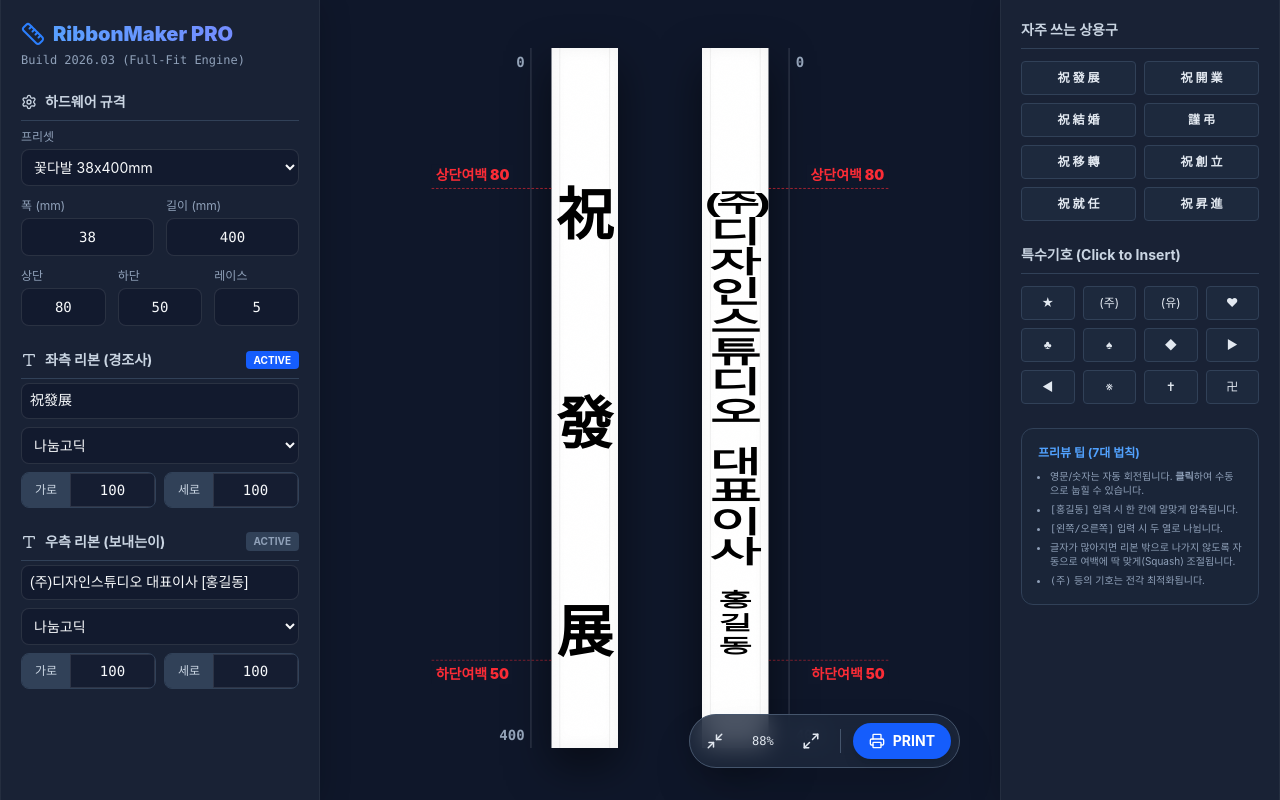
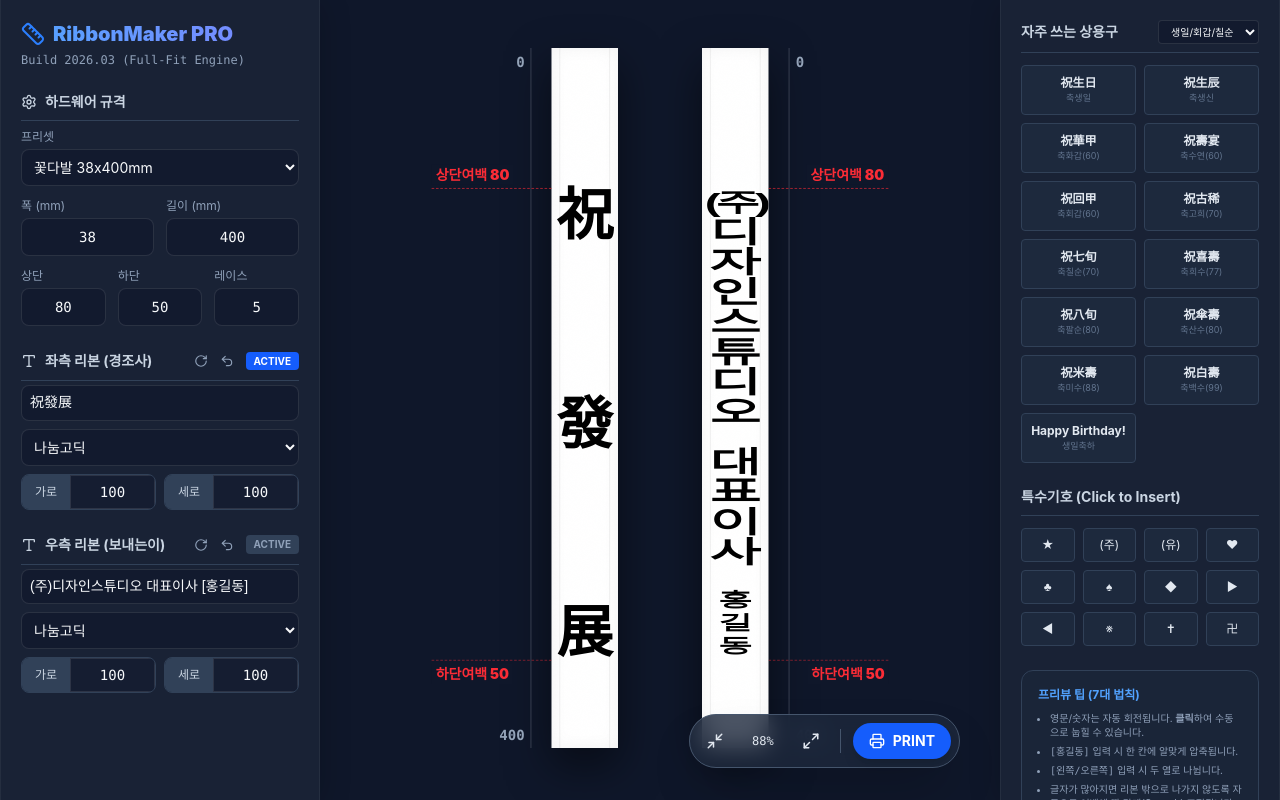
Before and after one commit to lilymagnc/ribbonprint, a React (Vite) app in the folder ribbon-web/: page / in a window 1280 px wide. Built offline with nearby package versions, Linux system fonts and the light colour scheme.

Commit message:
feat: Add categorized phrase presets, default vertical rotation for all chars, and Rotate All/Reset features

```diff
--- a/ribbon-web/src/App.tsx
+++ b/ribbon-web/src/App.tsx
@@ -5,7 +5,9 @@
   Ruler,
   Type,
   Maximize2,
-  Minimize2
+  Minimize2,
+  RotateCw,
+  Undo2
 } from 'lucide-react';
 import { clsx, type ClassValue } from 'clsx';
 import { twMerge } from 'tailwind-merge';
@@ -41,15 +43,118 @@
   { id: 'celebration_3', name: '축화 3단 165x2200mm', width: 165, lace: 23, length: 2200, marginTop: 400, marginBottom: 300, fontSize: 130 },
 ];
 
-const PHRASE_BANK = [
-  '祝 發 展',
-  '祝 開 業',
-  '祝 結 婚',
-  '謹 弔',
-  '祝 移 轉',
-  '祝 創 立',
-  '祝 就 任',
-  '祝 昇 進',
+const PHRASE_CATEGORIES = [
+  {
+    name: '🎂 생일/회갑/칠순',
+    phrases: [
+      { text: '祝生日', desc: '축생일' }, { text: '祝生辰', desc: '축생신' }, { text: '祝華甲', desc: '축화갑(60)' },
+      { text: '祝壽宴', desc: '축수연(60)' }, { text: '祝回甲', desc: '축회갑(60)' }, { text: '祝古稀', desc: '축고희(70)' },
+      { text: '祝七旬', desc: '축칠순(70)' }, { text: '祝喜壽', desc: '축희수(77)' }, { text: '祝八旬', desc: '축팔순(80)' },
+      { text: '祝傘壽', desc: '축산수(80)' }, { text: '祝米壽', desc: '축미수(88)' }, { text: '祝白壽', desc: '축백수(99)' },
+      { text: 'Happy Birthday!', desc: '생일축하' }
+    ]
+  },
+  {
+    name: '🚀 승진/취임/영전',
+    phrases: [
+      { text: '祝昇進', desc: '축승진' }, { text: '祝榮轉', desc: '축영전' }, { text: '祝就任', desc: '축취임' },
+      { text: '祝轉任', desc: '축전임' }, { text: '祝移任', desc: '축이임' }, { text: '祝遷任', desc: '축천임' },
+      { text: '祝轉役', desc: '축전역' }, { text: '祝榮進', desc: '축영진' }, { text: '祝選任', desc: '축선임' },
+      { text: '祝重任', desc: '축중임' }, { text: '祝連任', desc: '축연임' }, { text: 'Congratulations on your promotion', desc: '승진축하' }
+    ]
+  },
+  {
+    name: '🏢 개업/창립/이전',
+    phrases: [
+      { text: '祝發展', desc: '축발전' }, { text: '祝開業', desc: '축개업' }, { text: '祝盛業', desc: '축성업' },
+      { text: '祝繁榮', desc: '축번영' }, { text: '祝創立', desc: '축창립' }, { text: '祝設立', desc: '축설립' },
+      { text: '祝創設', desc: '축창설' }, { text: '祝創刊', desc: '축창간' }, { text: '祝移轉', desc: '축이전' },
+      { text: '祝開院', desc: '축개원' }, { text: '祝開館', desc: '축개관' }, { text: '祝開場', desc: '축개장' },
+      { text: '祝開店', desc: '축개점' }, { text: 'Congratulations on your new business', desc: '개업축하' }
+    ]
+  },
+  {
+    name: '💍 결혼/기념일',
+    phrases: [
+      { text: '祝約婚', desc: '축약혼' }, { text: '祝結婚', desc: '축결혼(男)' }, { text: '祝華婚', desc: '축화혼(女)' },
+      { text: '祝成婚', desc: '축성혼' }, { text: '紙婚式', desc: '지혼식(1)' }, { text: '常婚式', desc: '상혼식(2)' },
+      { text: '菓婚式', desc: '과혼식(3)' }, { text: '革婚式', desc: '혁혼식(4)' }, { text: '木婚式', desc: '목혼식(5)' },
+      { text: '花婚式', desc: '화혼식(7)' }, { text: '祝錫婚式', desc: '축석혼(10)' }, { text: '痲婚式', desc: '마혼식(12)' },
+      { text: '祝銅婚式', desc: '축동혼(15)' }, { text: '祝陶婚式', desc: '축도혼(20)' }, { text: '祝銀婚式', desc: '축은혼식(25)' },
+      { text: '祝眞珠婚式', desc: '축진주혼식' }, { text: '祝珊瑚婚식', desc: '축산호혼식' }, { text: '祝錄玉婚式', desc: '축녹옥혼식' },
+      { text: '祝紅玉婚式', desc: '축홍옥혼식' }, { text: '祝金婚式', desc: '축금혼식(50)' }, { text: '祝金剛婚式', desc: '축금강혼식(60)' },
+      { text: 'A Happy Marriage', desc: '행복한결혼' }
+    ]
+  },
+  {
+    name: '🖤 죽음/애도',
+    phrases: [
+      { text: '謹弔', desc: '근조' }, { text: '追慕', desc: '추모' }, { text: '追悼', desc: '추도' },
+      { text: '哀悼', desc: '애도' }, { text: '弔意', desc: '조의' }, { text: '尉靈', desc: '위령' },
+      { text: '謹悼', desc: '근도' }, { text: '賻儀', desc: '부의' }, { text: '冥福', desc: '명복' },
+      { text: '故人의 冥福을 빕니다', desc: '고인의 명복' }, { text: '삼가 故人의 冥福을 빕니다', desc: '삼가 명복' },
+      { text: 'You have my condolences', desc: '애도' }, { text: 'Please accept my deepest condolences', desc: '깊은애도' }
+    ]
+  },
+  {
+    name: '🏢 준공/기공/개통',
+    phrases: [
+      { text: '祝起工', desc: '축기공' }, { text: '祝上樑', desc: '축상량' }, { text: '祝竣工', desc: '축준공' },
+      { text: '祝開通', desc: '축개통' }, { text: '祝落成', desc: '축낙성' }
+    ]
+  },
+  {
+    name: '👶 출산/탄생',
+    phrases: [
+      { text: '祝順産', desc: '축순산' }, { text: '祝出産', desc: '축출산' }, { text: '祝誕生', desc: '축탄생' },
+      { text: '祝得男', desc: '축득남' }, { text: '祝得女', desc: '축득녀' }, { text: '祝公主誕生', desc: '축공주탄생' },
+      { text: '祝王子誕生', desc: '축왕자탄생' }, { text: 'Congratulations on your new baby', desc: '출산축하' }
+    ]
+  },
+  {
+    name: '📚 창간/출판',
+    phrases: [
+      { text: '祝創刊', desc: '축창간' }, { text: '祝發刊', desc: '축발간' }, { text: '祝出版紀念', desc: '축출판기념' },
+      { text: '出版紀念會', desc: '출판기념회' }
+    ]
+  },
+  {
+    name: '🎨 전시/연주',
+    phrases: [
+      { text: '祝展覽會', desc: '축전람회' }, { text: '祝展示會', desc: '축전시회' }, { text: '祝品評會', desc: '축품평회' },
+      { text: '祝博覽會', desc: '축박람회' }, { text: '祝蓮奏會', desc: '축연주회' }, { text: '祝獨奏會', desc: '축독주회' },
+      { text: '祝個人展', desc: '축개인전' }
+    ]
+  },
+  {
+    name: '🎓 입학/졸업/합격',
+    phrases: [
+      { text: '祝入學', desc: '축입학' }, { text: '祝卒業', desc: '축졸업' }, { text: '祝合格', desc: '축합격' },
+      { text: '祝博士學位記授與', desc: '축박사학위' }, { text: '祝開校', desc: '축개교' }, { text: '頌功', desc: '송공' },
+      { text: '祝停年退任', desc: '축정년퇴임' }
+    ]
+  },
+  {
+    name: '🏆 우승/당선',
+    phrases: [
+      { text: '祝優勝', desc: '축우승' }, { text: '祝入選', desc: '축입선' }, { text: '祝必勝', desc: '축필승' },
+      { text: '祝健勝', desc: '축건승' }, { text: '祝當選', desc: '축당선' }, { text: '祝被選', desc: '축피선' }
+    ]
+  },
+  {
+    name: '⛪ 교회/종교',
+    phrases: [
+      { text: '獻堂', desc: '헌당' }, { text: '祝長老長立', desc: '축장로장립' }, { text: '牧師按手', desc: '목사안수' },
+      { text: '靈名祝日', desc: '영명축일' }, { text: '祝勸士就任', desc: '축권사취임' }, { text: '祝牧師委任', desc: '축목사위임' }
+    ]
+  },
+  {
+    name: '🎍 연말연시/시즌',
+    phrases: [
+      { text: '謹賀新年', desc: '근하신년' }, { text: '送舊迎新', desc: '송구영신' }, { text: '仲秋佳節', desc: '중추가절' },
+      { text: 'Happy New Year!', desc: '새해복' }, { text: 'Merry Christmas!', desc: '메리크리스마스' }
+    ]
+  }
 ];
 
 const SYMBOL_BANK = ['★', '(주)', '(유)', '♥', '♣', '♠', '◆', '▶', '◀', '※', '✝', '卍'];
@@ -89,10 +194,8 @@
       // space
       nodes.push({ type: 'space', content: raw, id });
     } else {
-      // is this naturally rotated? (English/Numbers)
-      const isAlphanumeric = /[A-Za-z0-9]/.test(raw);
-      // user override check
-      const isRotated = rotatedIds.has(id) ? !isAlphanumeric : isAlphanumeric;
+      // default all to standing (false), rotate only if user clicked (id exists in rotatedIds)
+      const isRotated = rotatedIds.has(id);
 
       nodes.push({ type: 'char', content: raw, id, isRotated });
     }
@@ -400,6 +503,7 @@
   // UI State
   const [activeSide, setActiveSide] = useState<'left'|'right'>('left');
   const [zoom, setZoom] = useState(0.4);
+  const [phraseCategory, setPhraseCategory] = useState(0);
 
   // Auto-Zoom Calculation
   useEffect(() => {
@@ -437,6 +541,26 @@
     };
     if (side === 'left') setLeftRotated(toggleSet);
     else setRightRotated(toggleSet);
+  };
+
+  const handleRotateAll = (side: 'left'|'right') => {
+    const text = side === 'left' ? leftText : rightText;
+    const lines = text.split('\n').filter(l => l.trim() !== '');
+    const newRotated = new Set<string>();
+    lines.forEach((line, lIdx) => {
+      // Must match RibbonCanvas baseId pattern: 'L' + index
+      const nodes = parseRibbonLine(line, `L${lIdx}`, new Set());
+      nodes.forEach(n => {
+        if (n.type === 'char') newRotated.add(n.id);
+      });
+    });
+    if (side === 'left') setLeftRotated(newRotated);
+    else setRightRotated(newRotated);
+  };
+
+  const handleResetRotation = (side: 'left'|'right') => {
+    if (side === 'left') setLeftRotated(new Set());
+    else setRightRotated(new Set());
   };
 
   return (
@@ -497,17 +621,33 @@
         <div className="space-y-2">
           <div className="flex items-center justify-between text-slate-300 font-bold mb-1 border-b border-slate-700 pb-2">
             <div className="flex items-center gap-2"><Type size={16} /> 좌측 리본 (경조사)</div>
+            <div className="flex items-center gap-1">
+              <button
+                title="전체 90도 회전"
+                onClick={() => handleRotateAll('left')}
+                className="hover:bg-slate-700 p-1 rounded text-slate-400 hover:text-white transition-colors"
+              >
+                <RotateCw size={14} />
+              </button>
+              <button
+                title="회전 초기화"
+                onClick={() => handleResetRotation('left')}
+                className="hover:bg-slate-700 p-1 rounded text-slate-400 hover:text-white transition-colors"
+              >
+                <Undo2 size={14} />
+              </button>
               <button
                 onClick={() => setActiveSide('left')}
-              className={cn("text-[10px] px-2 py-0.5 rounded font-bold transition-all", activeSide === 'left' ? "bg-blue-600 text-white" : "bg-slate-700 text-slate-400")}
+                className={cn("text-[10px] px-2 py-0.5 rounded font-bold transition-all ml-1", activeSide === 'left' ? "bg-blue-600 text-white" : "bg-slate-700 text-slate-400")}
               >ACTIVE</button>
+            </div>
           </div>
           <input
             type="text"
             value={leftText}
             onChange={e => setLeftText(e.target.value)}
             onFocus={() => setActiveSide('left')}
-            className={cn("w-full p-2 rounded-lg text-sm leading-tight focus:ring-2", leftFont)}
+            className={cn("w-full p-2 rounded-lg text-sm leading-tight focus:ring-2 bg-slate-800 border-slate-700 text-white outline-none", leftFont)}
             placeholder="경조사 입력"
           />
           <div className="flex flex-col gap-2">
@@ -531,17 +671,33 @@
         <div className="space-y-2">
           <div className="flex items-center justify-between text-slate-300 font-bold mb-1 border-b border-slate-700 pb-2">
             <div className="flex items-center gap-2"><Type size={16} /> 우측 리본 (보내는이)</div>
+            <div className="flex items-center gap-1">
+              <button
+                title="전체 90도 회전"
+                onClick={() => handleRotateAll('right')}
+                className="hover:bg-slate-700 p-1 rounded text-slate-400 hover:text-white transition-colors"
+              >
+                <RotateCw size={14} />
+              </button>
+              <button
+                title="회전 초기화"
+                onClick={() => handleResetRotation('right')}
+                className="hover:bg-slate-700 p-1 rounded text-slate-400 hover:text-white transition-colors"
+              >
+                <Undo2 size={14} />
+              </button>
               <button
                 onClick={() => setActiveSide('right')}
-              className={cn("text-[10px] px-2 py-0.5 rounded font-bold transition-all", activeSide === 'right' ? "bg-blue-600 text-white" : "bg-slate-700 text-slate-400")}
+                className={cn("text-[10px] px-2 py-0.5 rounded font-bold transition-all ml-1", activeSide === 'right' ? "bg-blue-600 text-white" : "bg-slate-700 text-slate-400")}
               >ACTIVE</button>
+            </div>
           </div>
           <input
             type="text"
             value={rightText}
             onChange={e => setRightText(e.target.value)}
             onFocus={() => setActiveSide('right')}
-            className={cn("w-full p-2 rounded-lg text-sm leading-tight focus:ring-2", rightFont)}
+            className={cn("w-full p-2 rounded-lg text-sm leading-tight focus:ring-2 bg-slate-800 border-slate-700 text-white outline-none", rightFont)}
             placeholder="보내는이 입력"
           />
           <div className="flex flex-col gap-2">
@@ -597,19 +753,28 @@
       <aside className="w-[280px] glass-panel shrink-0 z-10 p-5 overflow-y-auto space-y-6">
 
         <div>
-          <h2 className="text-sm font-bold text-slate-300 border-b border-slate-700 pb-2 mb-3">자주 쓰는 상용구</h2>
+          <div className="flex items-center justify-between border-b border-slate-700 pb-2 mb-3">
+             <h2 className="text-sm font-bold text-slate-300">자주 쓰는 상용구</h2>
+             <select
+               value={phraseCategory}
+               onChange={e => setPhraseCategory(Number(e.target.value))}
+               className="bg-slate-800 text-[10px] border-none rounded px-2 py-1 outline-none focus:ring-1 ring-blue-500 text-slate-300"
+             >
+               {PHRASE_CATEGORIES.map((cat, idx) => <option key={idx} value={idx}>{cat.name.split(' ')[1] || cat.name}</option>)}
+             </select>
+          </div>
           <div className="grid grid-cols-2 gap-2">
-            {PHRASE_BANK.map(phrase => (
+            {PHRASE_CATEGORIES[phraseCategory].phrases.map((item, idx) => (
                <button
-                 key={phrase}
+                 key={idx}
                  onClick={() => {
-                   const formatted = phrase.replace(/ /g, '\n');
-                   if (activeSide === 'left') setLeftText(formatted);
-                   else setRightText(formatted);
+                   if (activeSide === 'left') setLeftText(item.text);
+                   else setRightText(item.text);
                  }}
-                 className="bg-slate-800 hover:bg-slate-700 border border-slate-700 rounded py-2 text-xs font-bold transition-colors font-nanum-myeongjo"
+                 className="group bg-slate-800 hover:bg-blue-900/30 border border-slate-700 hover:border-blue-500 rounded p-2 transition-all flex flex-col items-center justify-center min-h-[50px]"
                >
-                 {phrase}
+                 <span className="text-[12px] font-bold text-slate-200 mb-0.5 leading-tight">{item.text}</span>
+                 <span className="text-[9px] text-slate-500 group-hover:text-blue-300">{item.desc}</span>
                </button>
             ))}
           </div>
```
Lines whose indentation alone changed are shown as unchanged.
